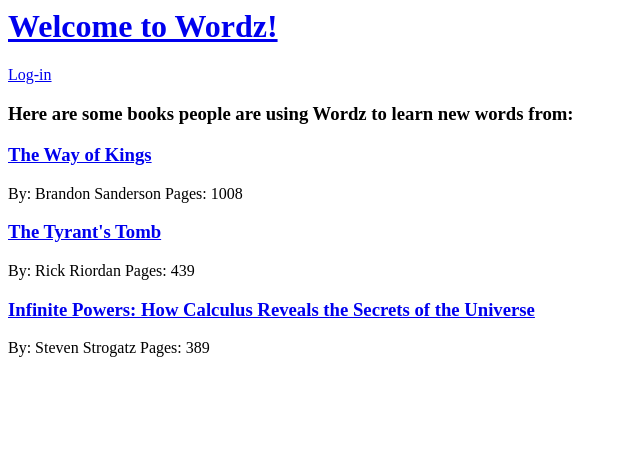
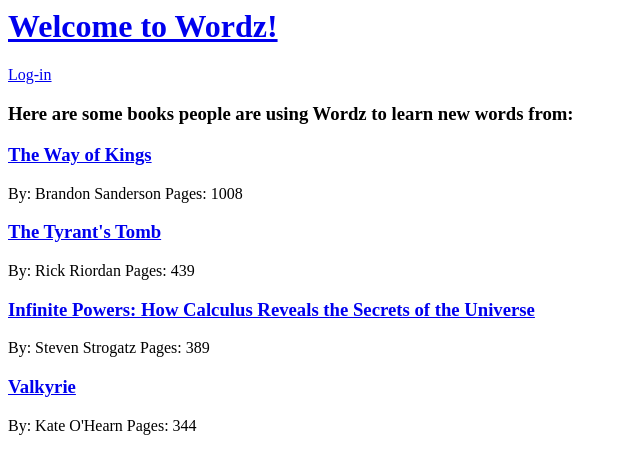
Before and after one commit to gcoladon/wordz, an Angular app: page / in a window 1280 px wide. Shown: the top 474 px of the page, without its empty margins (0-640 px from the left). Built offline with nearby package versions, Linux system fonts and the light colour scheme.

Commit message:
added Cici's new book

```diff
--- a/src/app/books.ts
+++ b/src/app/books.ts
@@ -16,5 +16,11 @@
     name: 'Infinite Powers: How Calculus Reveals the Secrets of the Universe',
     author: 'Steven Strogatz',
     pages: 389
+  },
+  {
+    id: 4,
+    name: 'Valkyrie',
+    author: 'Kate O\'Hearn',
+    pages: 344
   }
 ];
```
